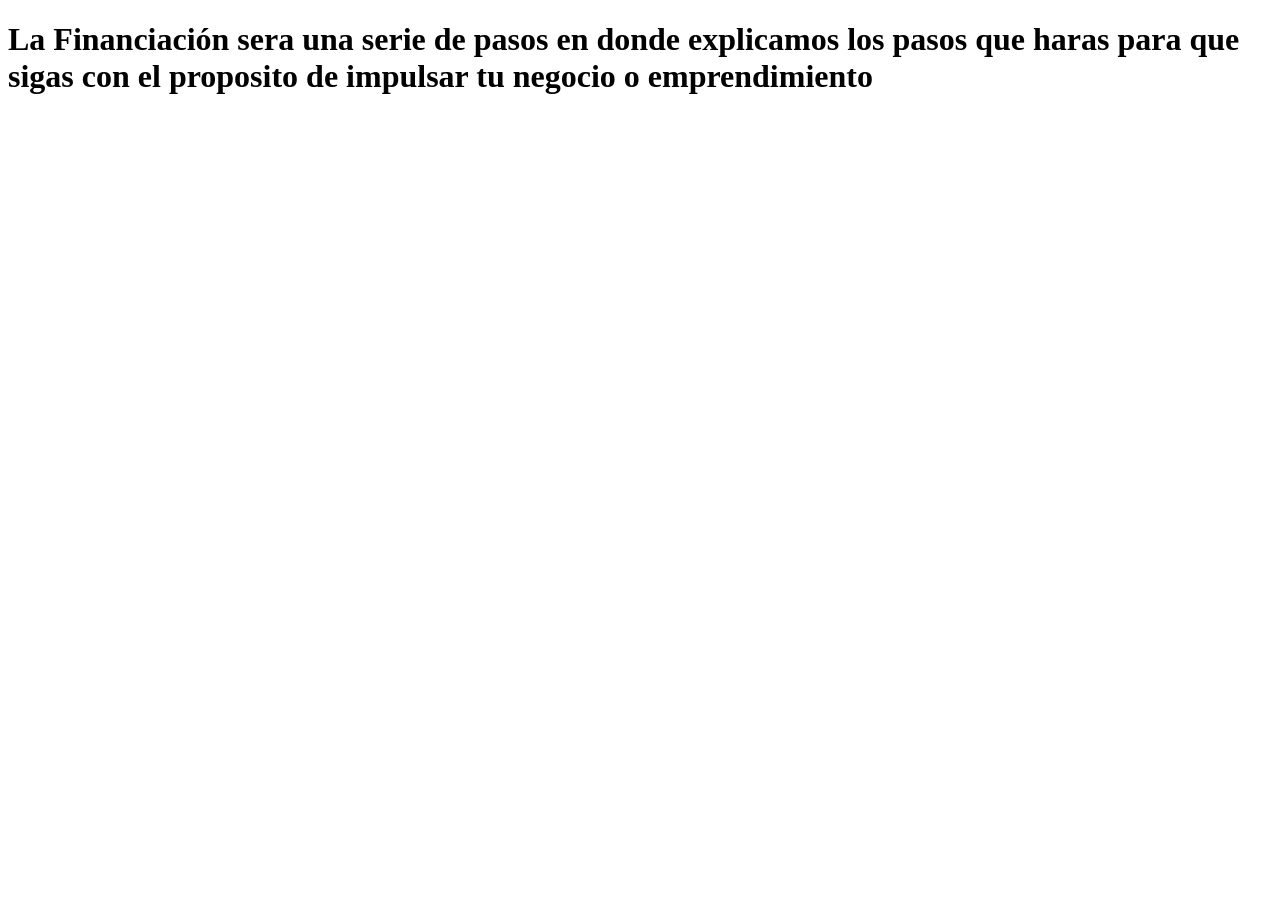
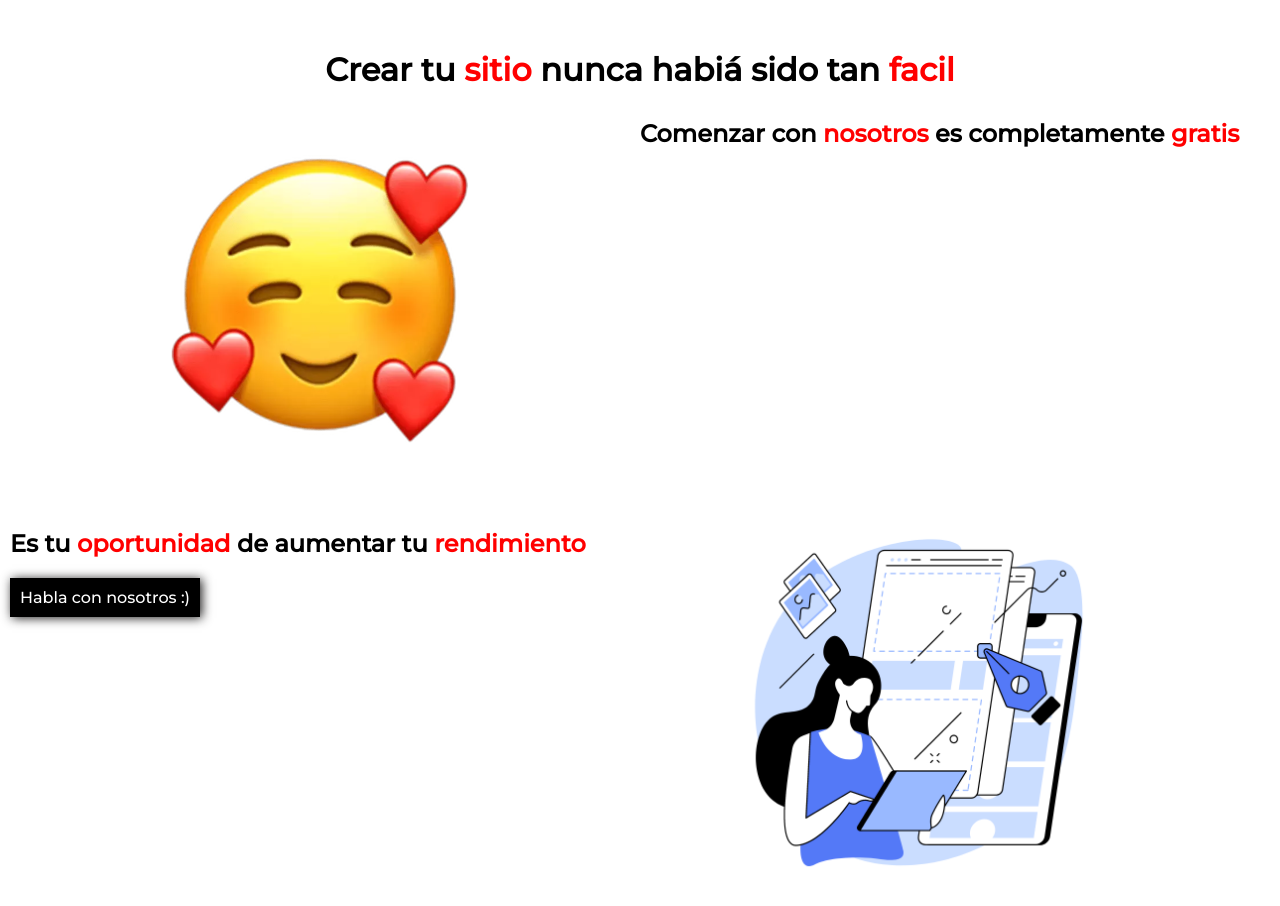
Before and after one commit to SRgenius1/Publisness-page, a plain HTML site: page pages/financiacion.html in a window 1280 px wide. Before the commit the page ends 800 px from the top, so only its background shows below. Drawn offline with Linux system fonts and the light colour scheme.

Commit message:
añadiendo la seccion de financiacion y añadiendo retoques

```diff
--- /dev/null
+++ b/css/financiacion.css
@@ -0,0 +1,88 @@
+@import url('https://fonts.googleapis.com/css2?family=Montserrat:wght@500&display=swap');
+
+* {
+    margin: 0;
+    padding: 0;
+    box-sizing: border-box;
+}
+
+.main-title {
+    text-align: center;
+    font-family: 'Montserrat', sans-serif;
+    margin-bottom: 30px;
+    margin-top: 50px;
+}
+
+.main-title span {
+    color: red;
+}
+
+.main-section-item1 {
+    font-family: 'Montserrat', sans-serif;
+    display: flex;
+    margin-bottom: 50px;
+}
+
+.main-section-item1 span {
+    color: red;
+}
+
+.main-section-item1 img {
+    width: 50%;
+}
+
+.main-section-item2 {
+    font-family: 'Montserrat', sans-serif;
+    display: flex;
+    margin-bottom: 20px;
+    padding-left: 10px;
+}
+
+.main-section-item2 span {
+    color: red;
+}
+
+.main-section-item2 h1 {
+    margin-bottom: 30px;
+}
+
+.main-section-item2 img {
+    width: 50%;
+}
+
+.main-section-item2 a {
+    text-decoration: none;
+    background-color: black;
+    color: white;
+    padding: 10px;
+    box-shadow: 2px 1px 10px rgb(31, 30, 30);
+}
+
+.main-title {
+    animation-duration: 3s;
+    animation-name: slidein;
+    animation-iteration-count: 4s;
+}
+
+.main-section-item2 a {
+    animation-duration: 3s;
+    animation-name: slidein;
+    animation-iteration-count: 4s;
+  }
+
+  @keyframes slidein {
+    from {
+      margin-left: 100%;
+      width: 300%
+    }
+
+    to {
+      margin-left: 0%;
+      width: 100%;
+    }
+  }
+
+.main-section-item2 a:hover {
+    background-color: white;
+    color: black;
+}
--- a/pages/financiacion.html
+++ b/pages/financiacion.html
@@ -4,9 +4,23 @@
     <meta charset="UTF-8">
     <meta http-equiv="X-UA-Compatible" content="IE=edge">
     <meta name="viewport" content="width=device-width, initial-scale=1.0">
+    <link rel="stylesheet" href="../css/financiacion.css">
     <title>Financiación | Publisness</title>
 </head>
 <body>
-    <h1>La Financiación sera una serie de pasos en donde explicamos los pasos que haras para que sigas con el proposito de impulsar tu negocio o emprendimiento</h1>
+    <main>
+        <h1 class="main-title">Crear tu <span>sitio</span> nunca habiá sido tan <span>facil</span></h1>
+        <section class="main-section-item1">
+                <img src="../img/imgsec2.png" alt="">
+                <h1>Comenzar con <span>nosotros</span> es completamente <span>gratis</span></h1>
+        </section>
+        <section class="main-section-item2">
+            <div>
+                <h1>Es tu <span>oportunidad</span> de aumentar tu <span>rendimiento</span></h1>
+                <a href="">Habla con nosotros :)</a>
+            </div>
+            <img src="../img/Miniatura de Youtube ¿Cómo lo hago Ilustrado Colorido  (3).png" alt="">
+    </section>
+    </main>
 </body>
 </html>
```
Also changed, not shown: css/mentorias.css (+14 -1 lines), index.html (+1 -1 lines), pages/mentorias.html (+3 -2 lines), src/index.css (+5 -2 lines), img/Miniatura de Youtube ¿Cómo lo hago Ilustrado Colorido  (3).png (added), img/image-sec2.png (added), img/imgsec2.png (added), img/logo.png (deleted), src/logo.png (added).
